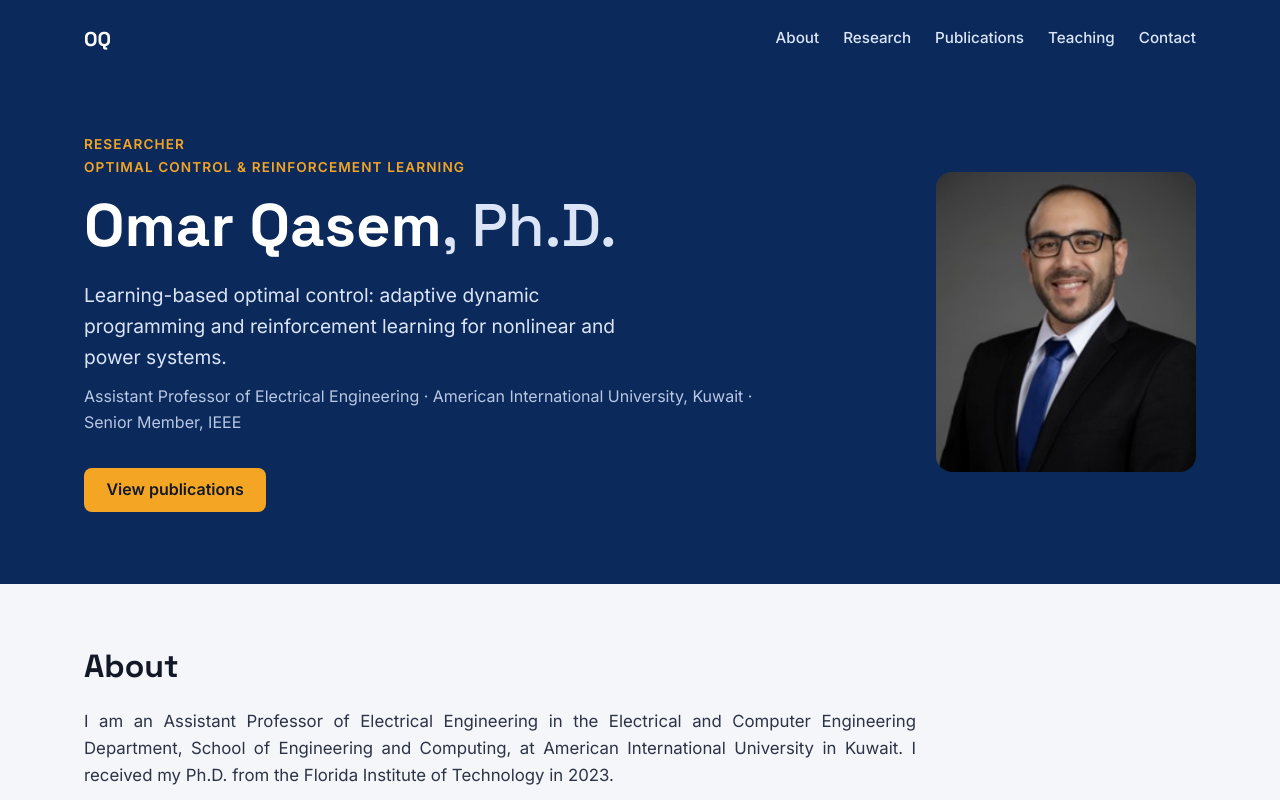
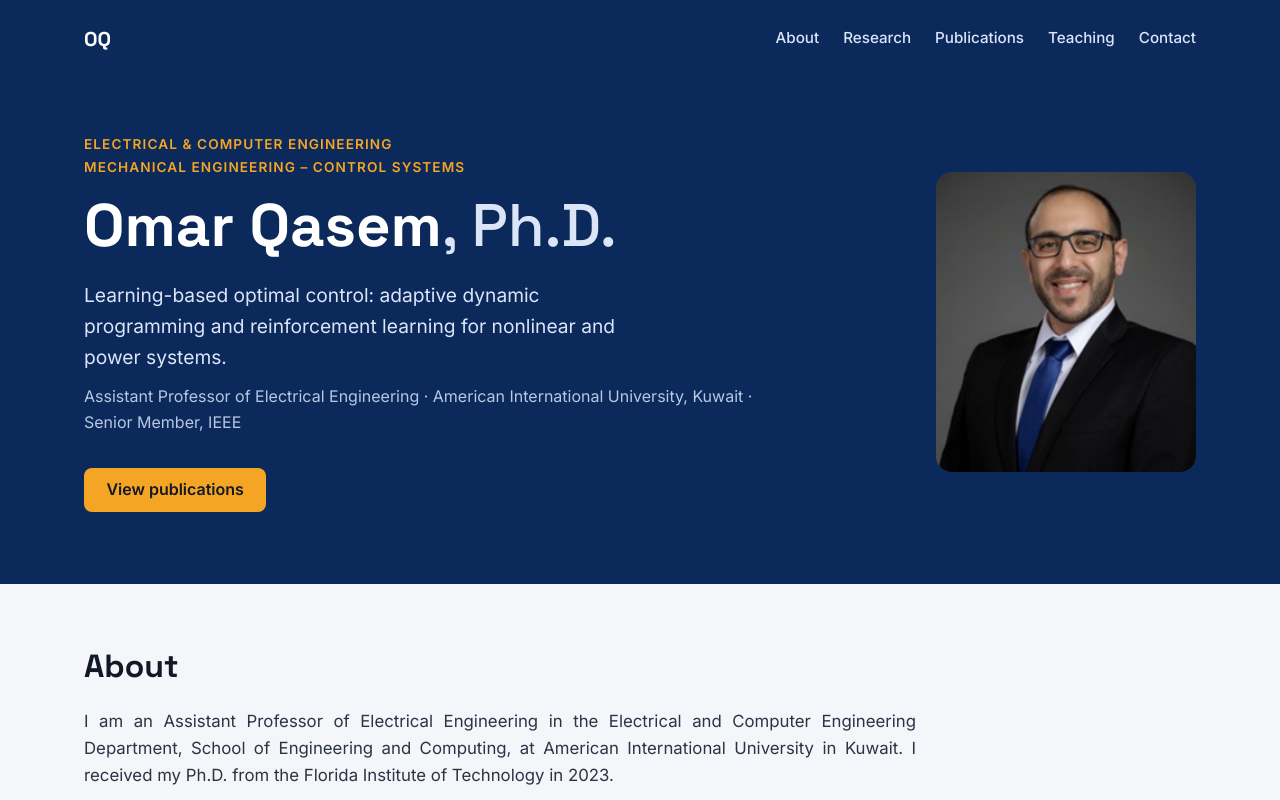
Before and after one commit to omarqasem1/omarqasem1.github.io, a plain HTML site: page index.html in a window 1280 px wide. Shown: the top 800 px of the page. Drawn offline with Linux system fonts and the light colour scheme.

Commit message:
Update top label: ECE and Mechanical Engineering - Control Systems
Co-Authored-By: Claude Opus 5.5 <noreply@anthropic.com>
Claude-Session: https://claude.ai/code/session_01KaMDZf4S64BrMyPt2utjVG

```diff
--- a/index.html
+++ b/index.html
@@ -32,7 +32,7 @@
 
     <div class="hero-body" id="top">
       <div class="hero-text">
-        <p class="eyebrow">Researcher<br>Optimal Control &amp; Reinforcement Learning</p>
+        <p class="eyebrow">Electrical &amp; Computer Engineering<br>Mechanical Engineering – Control Systems</p>
         <h1>Omar Qasem<span class="degree">, Ph.D.</span></h1>
         <p class="tagline">Learning-based optimal control: adaptive dynamic programming and reinforcement learning for nonlinear and power systems.</p>
         <p class="meta">Assistant Professor of Electrical Engineering · American International University, Kuwait · <span style="white-space:nowrap">Senior Member, IEEE</span></p>
```
